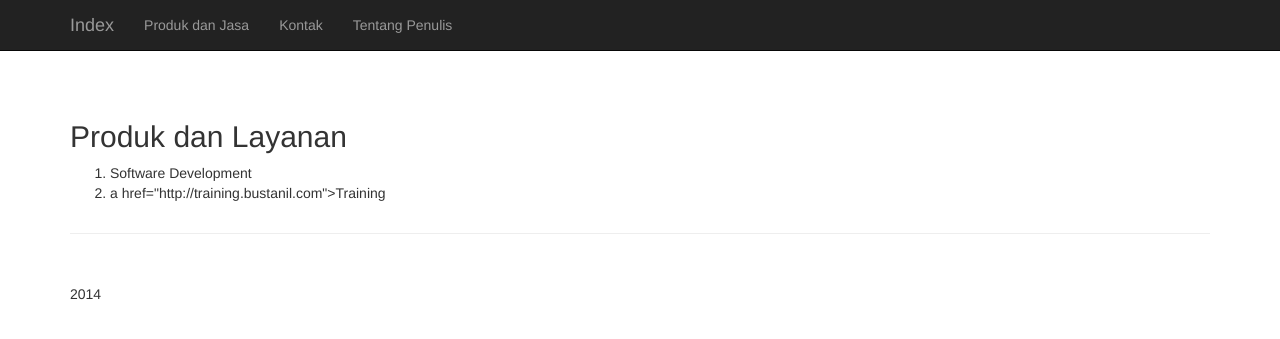
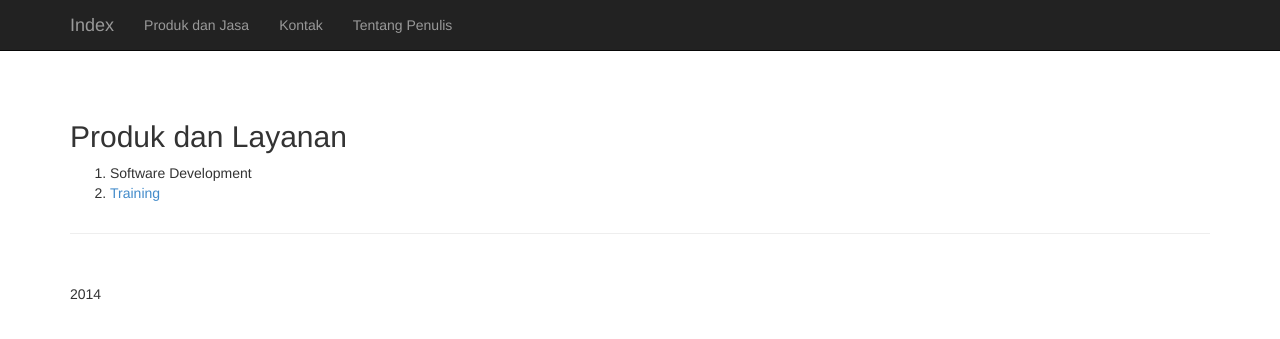
Before and after one commit to bustanil/bustanil.github.io, a Jekyll site: the page built from services.html, in a window 1280 px wide. Shown: the top 339 px of the page. Built offline with Jekyll 4.4.1, drawn with Linux system fonts in a browser that asks for light colours.

Commit message:
fixed broken link

```diff
--- a/services.html
+++ b/services.html
@@ -6,6 +6,6 @@ title: Produk dan Layanan
 <p>
 	<ol>
 			<li>Software Development</li>
-			<li>a href="http://training.bustanil.com">Training</a></li>
+			<li><a href="http://training.bustanil.com">Training</a></li>
 	</ol>
 </p>
```
